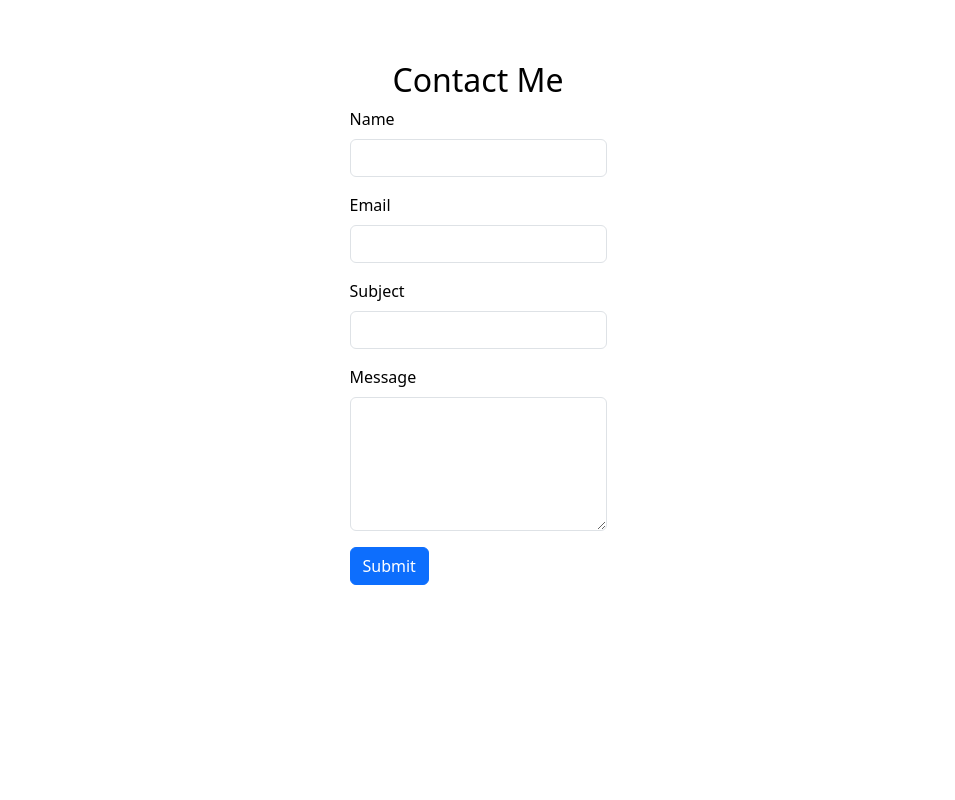
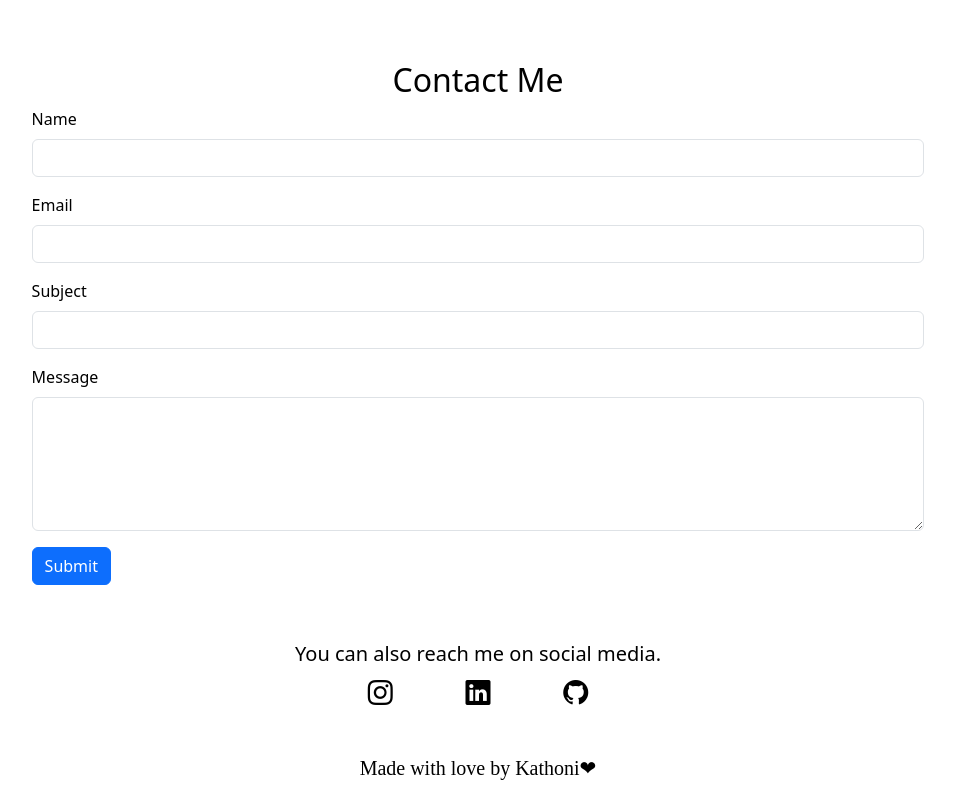
Before and after one commit to Kathoni/Portfolio, a React (Create React App) app: page / in a window 1280 px wide. Shown: the part 2677-3477 px from the top of the page, without its empty margins (162-1117 px from the left). Before the commit the page ends 3262 px from the top, so only its background shows below. Built offline with nearby package versions, Linux system fonts and the light colour scheme.

Commit message:
adjustments

```diff
--- a/src/pages/Contact.jsx
+++ b/src/pages/Contact.jsx
@@ -1,4 +1,5 @@
 import React, { useState } from 'react';
+import { Link } from 'react-router-dom';
 
 const ContactForm = () => {
   const [formData, setFormData] = useState({
@@ -22,9 +23,11 @@ const ContactForm = () => {
   };
 
   return (
-    <div className="container mt-5">
+    <div className="container mt-5"
+>
       <h2>Contact Me</h2>
-      <form onSubmit={handleSubmit}>
+      <form onSubmit={handleSubmit}
+      style={{width:"80%"}}>
         <div className="mb-3">
           <label htmlFor="name" className="form-label">Name</label>
           <input
@@ -75,6 +78,38 @@ const ContactForm = () => {
         </div>
         <button type="submit" className="btn btn-primary">Submit</button>
       </form>
+      <br />
+      <hr />
+      <div>
+        <h5> You can also reach me on social media.</h5>
+            <ul
+            style={{
+                display: "flex",
+                justifyContent: "space-evenly",
+                listStyle: "none",
+                margin: "0",
+                padding: "0",
+            }}>
+                <li style={{
+                    fontSize: "25px",
+                }}><Link to={"https://www.instagram.com/k_.tho.ni"}><i class="bi bi-instagram"  ></i></Link></li>
+                <li
+                style={{ fontSize: "25px" }}
+                ><Link to={"https://www.linkedin.com/in/sylvia-kathoni-869ab42a7/"}><i class="bi bi-linkedin"></i></Link></li>
+                <li
+                style={{ fontSize: "25px" }}><Link to={"https://github.com/Kathoni"}><i class="bi bi-github"></i></Link></li>
+            </ul>
+        <br />
+        <h3
+        style={{
+            textAlign: "center",
+            fontWeight: "light",
+            fontSize: "20px",
+            marginTop: "20px",
+            marginBottom: "20px",
+            fontFamily: "cursive",
+        }}>Made with love by Kathoni❤</h3>
+      </div>
     </div>
   );
 };
```
